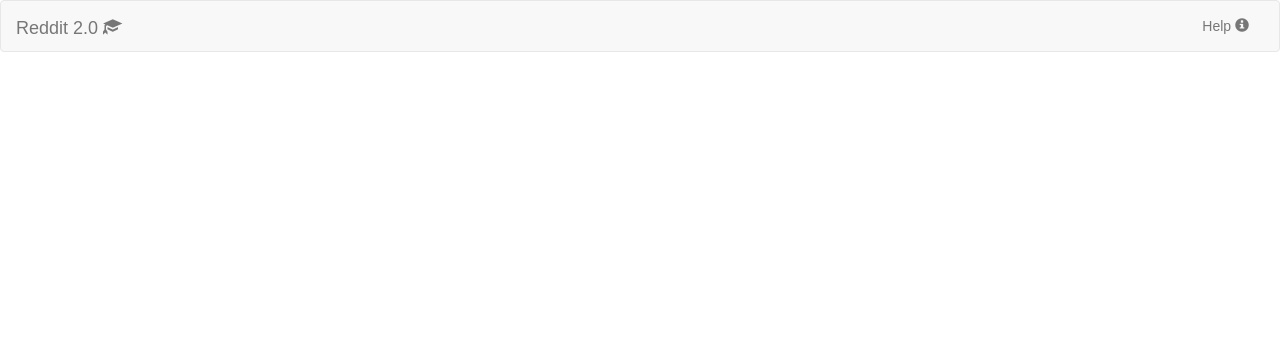
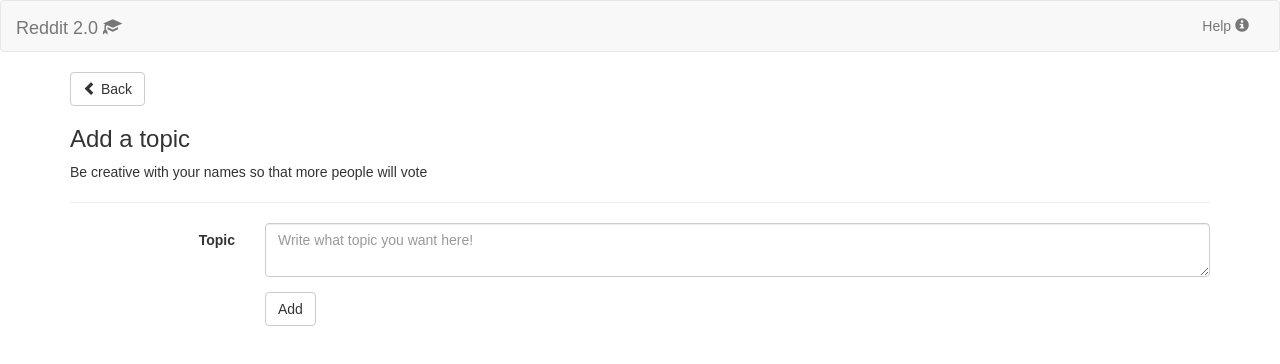
Before and after one commit to BillGu/RedditClone, a React (Create React App) app in the folder client/: page /topic in a window 1280 px wide. Shown: the top 364 px of the page. Built offline with nearby package versions, Linux system fonts and the light colour scheme; no server answers.

Commit message:
Added page to add a new topic

```diff
--- a/client/src/App.js
+++ b/client/src/App.js
@@ -7,6 +7,7 @@
 //components
 import NavBar from './component/navbar'
 import Main from './component/main'
+import TopicAddition from './component/addTopic'
 
 //routing
 import { Router, Route, Link } from 'react-router-dom'
@@ -23,6 +24,7 @@
           <Router history={history}>
              <div id="wrap">
                <Route exact path="/" component={Main} />
+               <Route path="/topic" component={TopicAddition} />
              </div>
           </Router>
 	      </div>
--- /dev/null
+++ b/client/src/component/addTopic.js
@@ -0,0 +1,74 @@
+import React from 'react'
+import {Col, Button, FormGroup, ControlLabel, FormControl, Form, Glyphicon} from 'react-bootstrap'
+
+import {Link} from 'react-router-dom'
+
+class TopicAddition extends React.Component{
+
+  constructor(props) {
+  	super(props);
+
+    this.state = {
+      topic: ""
+    }
+
+    this.handleChange = this.handleChange.bind(this);
+    this.handleSubmit = this.handleSubmit.bind(this);
+  }
+
+  handleChange(event) {
+    const name = event.target.name;
+    const value = event.target.value;
+
+    this.setState({
+      [name]: value,
+    });
+  }
+
+  handleSubmit(event) {
+      event.preventDefault();
+
+      if (this.state.request === '') {
+         alert('Fields cannot be blank!');
+      } else {
+        console.log(this.state.topic)
+         // this.props.dispatch(createRequest(this.state.request));
+      }
+  }
+
+  render(){
+    return(
+    	  <div className="container">
+          <Link to={'/'}><Button bsStyle="default"><Glyphicon glyph="chevron-left" />&nbsp;Back</Button></Link>
+          <h3>Add a topic</h3>
+          <p>Be creative with your names so that more people will vote</p>
+          <hr/>
+          <Form horizontal onSubmit={this.handleSubmit}>
+
+            <FormGroup controlId="formHorizontalPost">
+              <Col componentClass={ControlLabel} sm={2}>
+                Topic
+              </Col>
+              <Col sm={10}>
+                <FormControl
+                  componentClass="textarea" placeholder="Write what topic you want here!"
+                  name="topic" value={this.state.topic}
+                  onChange={this.handleChange}
+                />
+              </Col>
+            </FormGroup>
+
+            <FormGroup>
+              <Col smOffset={2} sm={10}>
+                <Button type="submit">
+                  Add
+                </Button>
+              </Col>
+            </FormGroup>
+          </Form>
+        </div>
+    );
+  }
+};
+
+export default TopicAddition;
--- a/client/src/component/main.js
+++ b/client/src/component/main.js
@@ -2,6 +2,8 @@
 
 import { Grid, Row, Col, Button, Glyphicon, PageHeader, Checkbox } from 'react-bootstrap';
 import Topic from './topic';
+
+import {Link} from 'react-router-dom'
 
 import { connect } from 'react-redux'
 import { getTopic } from '../action/topic'
@@ -29,7 +31,7 @@
 
             <Row>
               <Col sm={2}>
-                <Button bsStyle="primary">Add a topic</Button>
+                <Link to={'/topic'}><Button bsStyle="primary">Add a topic</Button></Link>
               </Col>
 
               <Col sm={4}>
```
